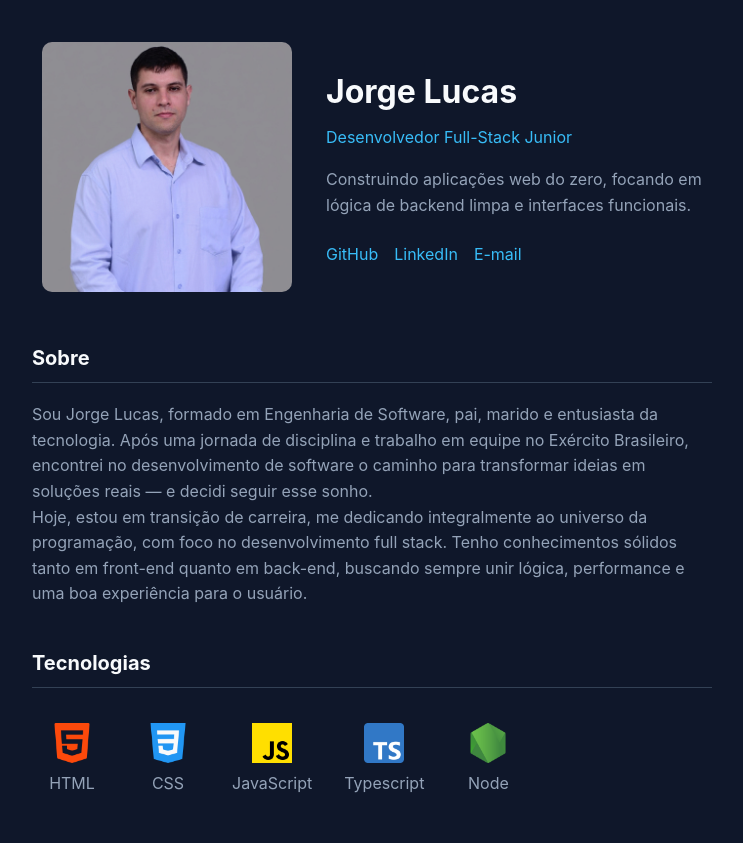
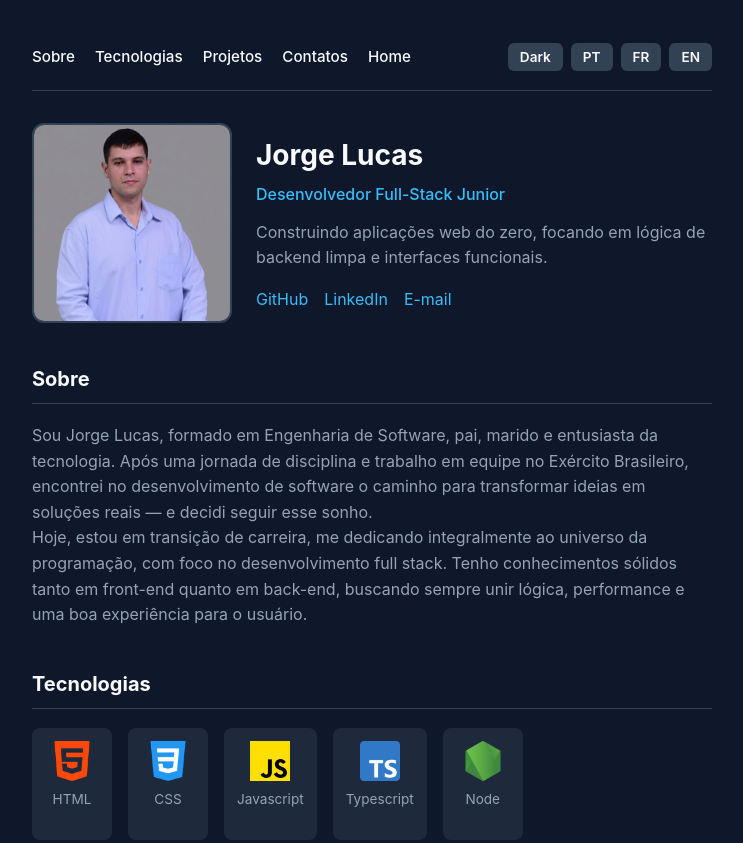
Before and after one commit to JorgeLucasPinheiro98/portifolio, a plain HTML site: page index.html in a window 1280 px wide. Shown: the top 843 px of the page, without its empty margins (268-1011 px from the left). Drawn offline with Linux system fonts and the light colour scheme.

Commit message:
adicionado a seção de navegação e as tecnologias

```diff
--- a/index.html
+++ b/index.html
@@ -6,8 +6,23 @@
     <title>Jorge Lucas - Desenvolvedor Full-Stack</title>
     <link rel="stylesheet" href="style.css">
 </head>
-<body>
+<body onload="renderPage()">
     <div class="container">
+        <nav>
+            <div class="link-nav">
+                <a href="#">Sobre</a>
+                <a href="#">Tecnologias</a>
+                <a href="#">Projetos</a>
+                <a href="#">Contatos</a>
+                <a href="#">Home</a>
+            </div>
+            <div class="config-page">
+                <button>Dark</button>
+                <button>PT</button>
+                <button>FR</button>
+                <button>EN</button>
+            </div>
+        </nav>
         <header>
             <img src="imagens/Imagem_profissional.jpg" alt="Jorge Lucas" id="img">
             <div>
--- a/script.js
+++ b/script.js
@@ -1,3 +1,20 @@
+const nameTecnologias = [{
+    name: "HTML",
+    nameImagem:"html"
+},{
+    name: "CSS",
+    nameImagem:"css"
+},{
+    name: "Javascript",
+    nameImagem:"javascript"
+},{
+    name: "Typescript",
+    nameImagem:"typescript"
+},{
+    name: "Node",
+    nameImagem:"node"
+}];
+
 function renderTecnologias(name, nameImagem) {
     const element = document.getElementById('card_tecnologias')
     const div = document.createElement("div");
@@ -12,8 +29,9 @@ function renderTecnologias(name, nameImagem) {
     div.appendChild(p)
     element.appendChild(div)
 }
-renderTecnologias("HTML", "html")
-renderTecnologias("CSS", "css")
-renderTecnologias("JavaScript", "javascript")
-renderTecnologias("Typescript", "typescript")
-renderTecnologias("Node", "node")
+
+function renderPage() {
+    for (let i = 0; i < nameTecnologias.length; i++) {
+        renderTecnologias(nameTecnologias[i].name, nameTecnologias[i].nameImagem)
+    }
+}
--- a/style.css
+++ b/style.css
@@ -4,6 +4,9 @@
     --text-muted: #94a3b8;
     --accent-color: #38bdf8;
     --card-bg: #1e293b;
+    --border-color: #334155;
+    --button-bg: #334155;
+    --button-hover: #475569;
 }
 
 * {
@@ -17,8 +20,8 @@ body {
     background-color: var(--bg-color);
     color: var(--text-color);
     line-height: 1.6;
-    padding: 1.5rem 1rem; /* Reduzido levemente para telas menores */
-    -webkit-tap-highlight-color: transparent; /* Remove o destaque cinza ao tocar no mobile */
+    padding: 1.5rem 1rem;
+    -webkit-tap-highlight-color: transparent;
 }
 
 .container {
@@ -27,25 +30,92 @@ body {
     margin: 0 auto;
 }
 
+/* --- Navegação e Header de Configurações --- */
+nav {
+    display: flex;
+    flex-direction: column;
+    gap: 1rem;
+    margin-bottom: 2rem;
+    padding-bottom: 1rem;
+    border-bottom: 1px solid var(--border-color);
+}
+
+.link-nav {
+    display: flex;
+    flex-wrap: wrap;
+    gap: 1.25rem;
+    justify-content: center;
+}
+
+.link-nav a {
+    color: var(--text-color);
+    font-weight: 500;
+    font-size: 0.95rem;
+    transition: color 0.2s ease;
+}
+
+.link-nav a:hover {
+    color: var(--accent-color);
+    text-decoration: none;
+}
+
+.config-page {
+    display: flex;
+    justify-content: center;
+    gap: 0.5rem;
+}
+
+.config-page button {
+    background-color: var(--button-bg);
+    color: var(--text-color);
+    border: none;
+    padding: 0.35rem 0.75rem;
+    border-radius: 6px;
+    font-size: 0.85rem;
+    font-weight: 600;
+    cursor: pointer;
+    transition: background-color 0.2s ease, transform 0.1s ease;
+}
+
+.config-page button:hover {
+    background-color: var(--button-hover);
+}
+
+.config-page button:active {
+    transform: scale(0.96);
+}
+
+/* --- Header Perfil --- */
 header {
     display: flex;
-    flex-direction: column; /* Colunas no mobile para não quebrar */
+    flex-direction: column;
     align-items: center;
     gap: 1.5rem;
     margin-bottom: 2.5rem;
     text-align: center;
 }
 
+#img {
+    max-width: 100%;
+    width: 180px;
+    height: auto;
+    aspect-ratio: 1 / 1;
+    object-fit: cover;
+    border-radius: 12px;
+    border: 2px solid var(--border-color);
+}
+
 h1 {
-    font-size: 1.75rem; /* Ajustado para não estourar em telas pequenas */
+    font-size: 1.75rem;
     font-weight: 700;
-    margin-bottom: 0.5rem;
+    margin-bottom: 0.25rem;
 }
 
 .tagline {
     color: var(--accent-color);
     font-size: 1rem;
-    margin-bottom: 1rem;
+    font-weight: 500;
+    margin-bottom: 0.75rem;
 }
 
 p {
@@ -53,6 +123,28 @@ p {
     margin-bottom: 1rem;
 }
 
+/* --- Links e Contatos --- */
+.links-list {
+    display: flex;
+    flex-wrap: wrap;
+    justify-content: center;
+    gap: 1rem;
+    list-style: none;
+    margin-top: 1rem;
+}
+
+a {
+    color: var(--accent-color);
+    text-decoration: none;
+    padding: 0.3rem 0;
+    transition: color 0.2s ease;
+}
+
+a:hover, a:active {
+    text-decoration: underline;
+}
+
+/* --- Seções --- */
 section {
     margin-bottom: 2.5rem;
 }
@@ -60,13 +152,52 @@ section {
 h2 {
     font-size: 1.25rem;
     margin-bottom: 1.2rem;
-    border-bottom: 1px solid #334155;
+    border-bottom: 1px solid var(--border-color);
     padding-bottom: 0.5rem;
 }
 
+/* --- Cards de Tecnologias --- */
+#card_tecnologias {
+    display: flex;
+    flex-wrap: wrap;
+    justify-content: center;
+    gap: 1rem;
+}
+
+.container_logos {
+    display: flex;
+    flex-direction: column;
+    align-items: center;
+    justify-content: center;
+    min-width: 80px;
+    padding: 0.75rem;
+    background-color: var(--card-bg);
+    border-radius: 8px;
+    border: 1px solid transparent;
+    transition: border-color 0.2s ease, transform 0.2s ease;
+}
+
+.container_logos:hover {
+    border-color: var(--border-color);
+}
+
+.logo_tec {
+    width: 40px;
+    height: 40px;
+    object-fit: contain;
+    margin-bottom: 0.5rem;
+}
+
+.text_logo {
+    font-size: 0.85rem;
+    color: var(--text-muted);
+    text-align: center;
+}
+
+/* --- Grid de Projetos --- */
 .projects-grid {
     display: grid;
-    grid-template-columns: 1fr; /* Garante 1 coluna no mobile */
+    grid-template-columns: 1fr;
     gap: 1.25rem;
 }
 
@@ -74,14 +205,8 @@ h2 {
     background-color: var(--card-bg);
     padding: 1.25rem;
     border-radius: 8px;
-    transition: transform 0.2s ease, background-color 0.2s ease;
-}
-
-/* Reduz ou remove transform no toque para evitar pulos acidentais */
-@media (hover: hover) {
-    .project-card:hover {
-        transform: translateY(-3px);
-    }
+    border: 1px solid transparent;
+    transition: transform 0.2s ease, border-color 0.2s ease;
 }
 
 .project-card h3 {
@@ -89,85 +214,53 @@ h2 {
     margin-bottom: 0.4rem;
 }
 
-.links-list {
-    display: flex;
-    flex-wrap: wrap; /* Quebra linha se houver muitos links */
-    gap: 1rem;
-    list-style: none;
-    margin-top: 1.5rem;
+.project-card p {
+    font-size: 0.95rem;
+    margin-bottom: 0.8rem;
 }
 
-a {
-    color: var(--accent-color);
-    text-decoration: none;
-    padding: 0.3rem 0; /* Aumenta a área de toque no celular */
+@media (hover: hover) {
+    .project-card:hover {
+        transform: translateY(-3px);
+        border-color: var(--border-color);
+    }
 }
 
-a:hover, a:active {
-    text-decoration: underline;
-}
-
-/* Imagem responsiva */
-#img {
-    max-width: 100%;
-    width: 200px;
-    height: auto; /* Mantém a proporção e evita distorção */
-    aspect-ratio: 1 / 1;
-    object-fit: cover;
-    margin: 0 auto;
-    border-radius: 10px;
-}
-
-.text_logo {
-    text-align: center;
-}
-
-.container_logos {
-    height: auto;
-    min-width: 80px;
-    display: flex;
-    flex-direction: column;
-    justify-content: center;
-    align-items: center;
-    padding: 0.5rem;
-}
-
-.logo_tec {
-    width: 40px;
-    height: 40px;
-    object-fit: contain;
-    margin: 0.5rem;
-}
-
-#card_tecnologias {
-    display: flex;
-    flex-wrap: wrap; /* Evita estouro horizontal dos ícones */
-    justify-content: center;
-    gap: 1rem;
-}
-
-/* Adjusts para telas médias e desktop */
+/* --- Responsividade Desktop --- */
 @media (min-width: 640px) {
     body {
-        padding: 2rem 1rem;
+        padding: 2.5rem 1rem;
+    }
+
+    nav {
+        flex-direction: row;
+        justify-content: space-between;
+        align-items: center;
+    }
+
+    .link-nav {
+        justify-content: start;
     }
 
     header {
         flex-direction: row;
-        justify-content: space-between;
         text-align: left;
-    }
-
-    h1 {
-        font-size: 2rem;
+        align-items: center;
     }
 
     #img {
-        width: 250px;
-        margin: 10px;
+        width: 200px;
+    }
+
+    .links-list {
+        justify-content: start;
     }
 
     #card_tecnologias {
         justify-content: start;
     }
+
+    .projects-grid {
+        grid-template-columns: repeat(auto-fit, minmax(280px, 1fr));
+    }
 }
```
